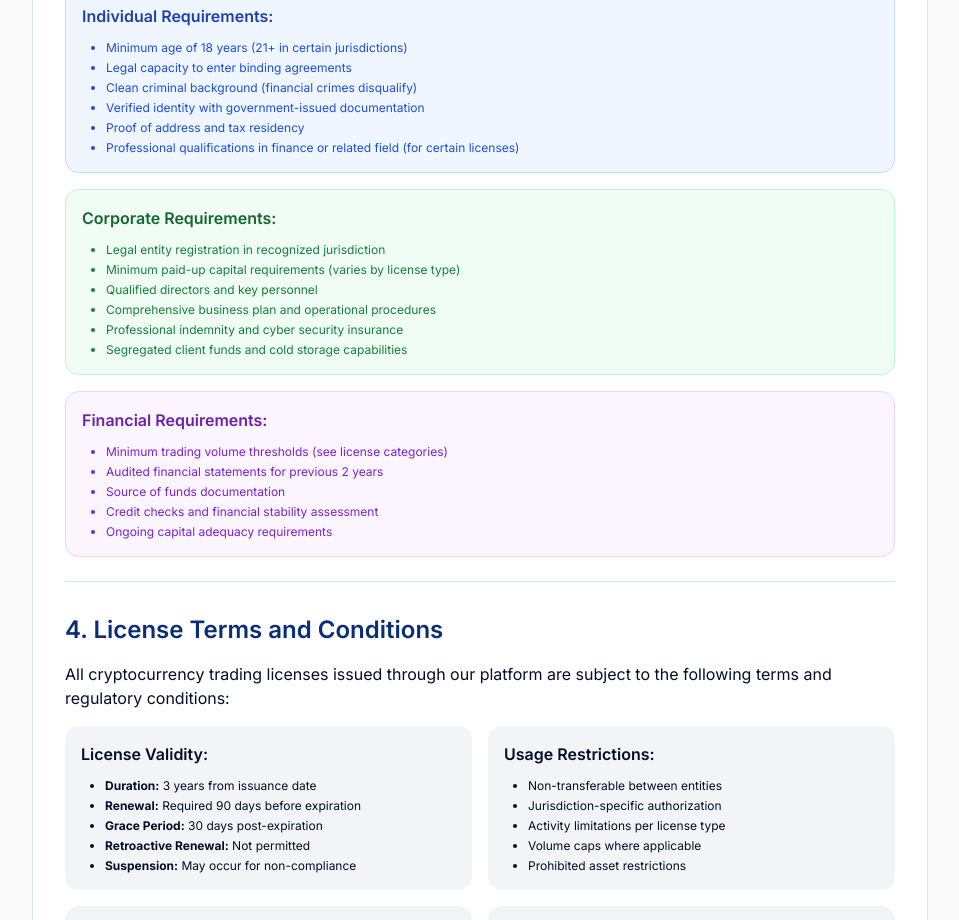
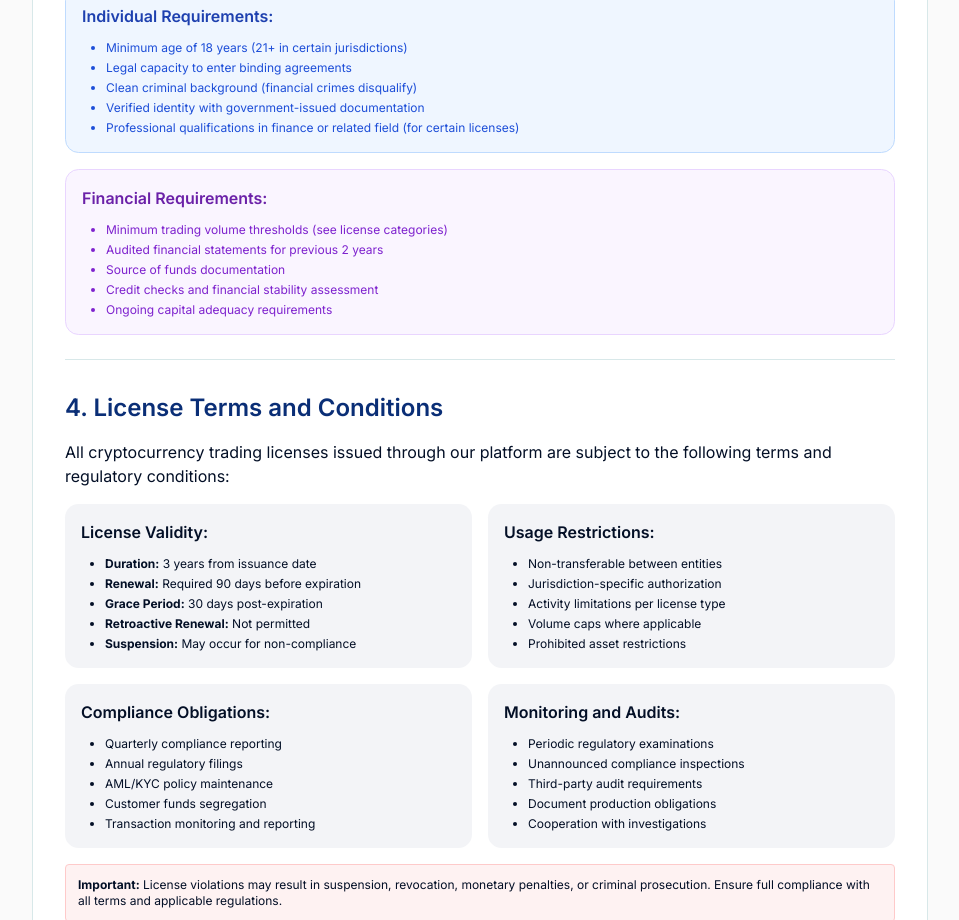
Before and after one commit to catosabastian/apex-crypto-licenses, a React (Vite) app: page /terms-of-service in a window 1280 px wide. Shown: the part 1080-2000 px from the top of the page, without its empty margins (160-1119 px from the left). Built offline with nearby package versions, Linux system fonts and the light colour scheme; no server answers; the database is empty.

Commit message:
Code edited in Lovable Code Editor
Edited UI in Lovable

```diff
--- a/src/pages/TermsOfServicePage.tsx
+++ b/src/pages/TermsOfServicePage.tsx
@@ -78,21 +78,10 @@ const TermsOfServicePage = () => {
                         <li>Legal capacity to enter binding agreements</li>
                         <li>Clean criminal background (financial crimes disqualify)</li>
                         <li>Verified identity with government-issued documentation</li>
-                        <li>Proof of address and tax residency</li>
                         <li>Professional qualifications in finance or related field (for certain licenses)</li>
                       </ul>
                     </div>
-                    <div className="bg-green-50 dark:bg-green-950/20 border border-green-200 dark:border-green-800 p-4 rounded-lg">
-                      <h3 className="font-semibold mb-3 text-sm md:text-base text-green-800 dark:text-green-200">Corporate Requirements:</h3>
-                      <ul className="list-disc pl-6 space-y-1 text-xs text-green-700 dark:text-green-300">
-                        <li>Legal entity registration in recognized jurisdiction</li>
-                        <li>Minimum paid-up capital requirements (varies by license type)</li>
-                        <li>Qualified directors and key personnel</li>
-                        <li>Comprehensive business plan and operational procedures</li>
-                        <li>Professional indemnity and cyber security insurance</li>
-                        <li>Segregated client funds and cold storage capabilities</li>
-                      </ul>
-                    </div>
+
                     <div className="bg-purple-50 dark:bg-purple-950/20 border border-purple-200 dark:border-purple-800 p-4 rounded-lg">
                       <h3 className="font-semibold mb-3 text-sm md:text-base text-purple-800 dark:text-purple-200">Financial Requirements:</h3>
                       <ul className="list-disc pl-6 space-y-1 text-xs text-purple-700 dark:text-purple-300">
```
